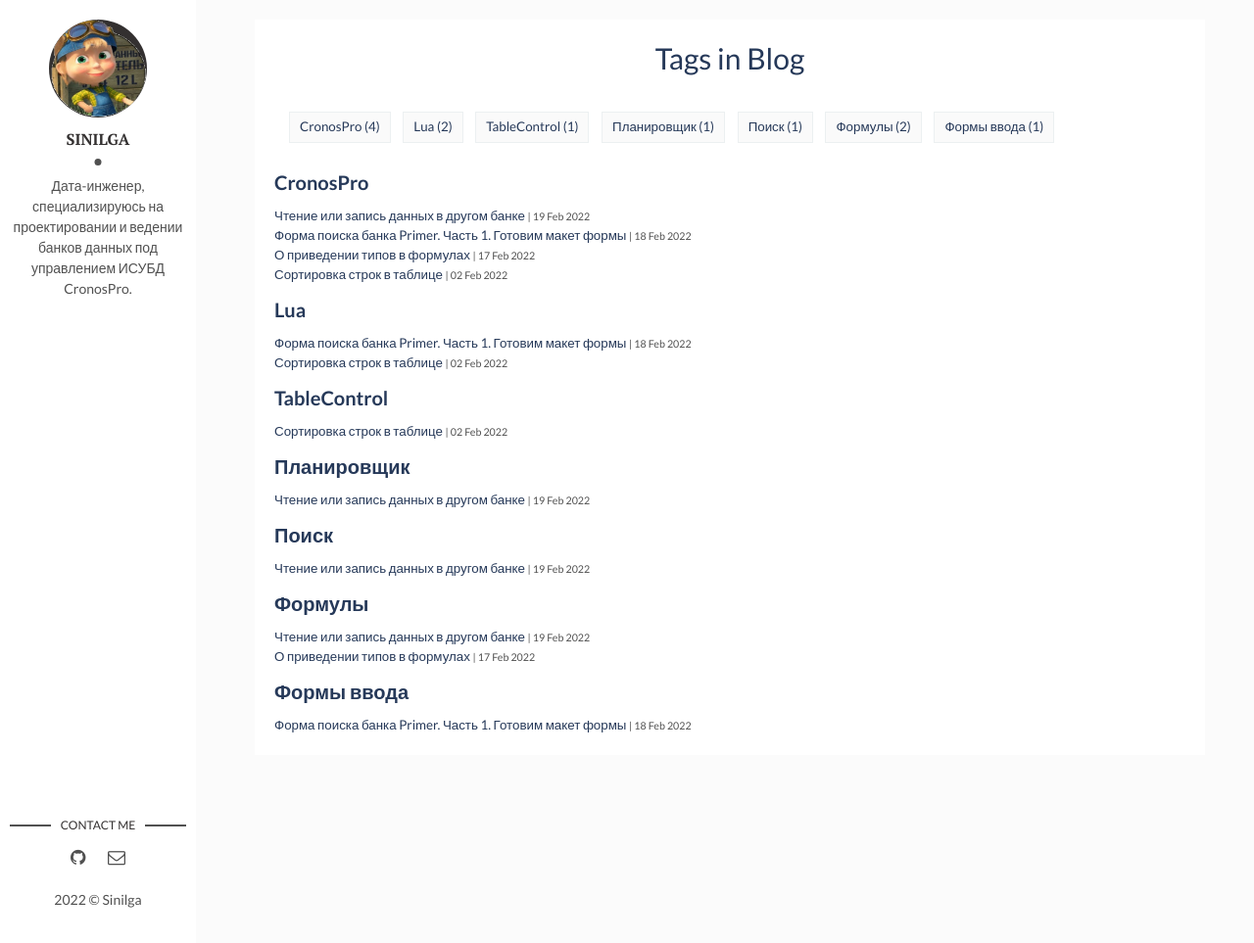
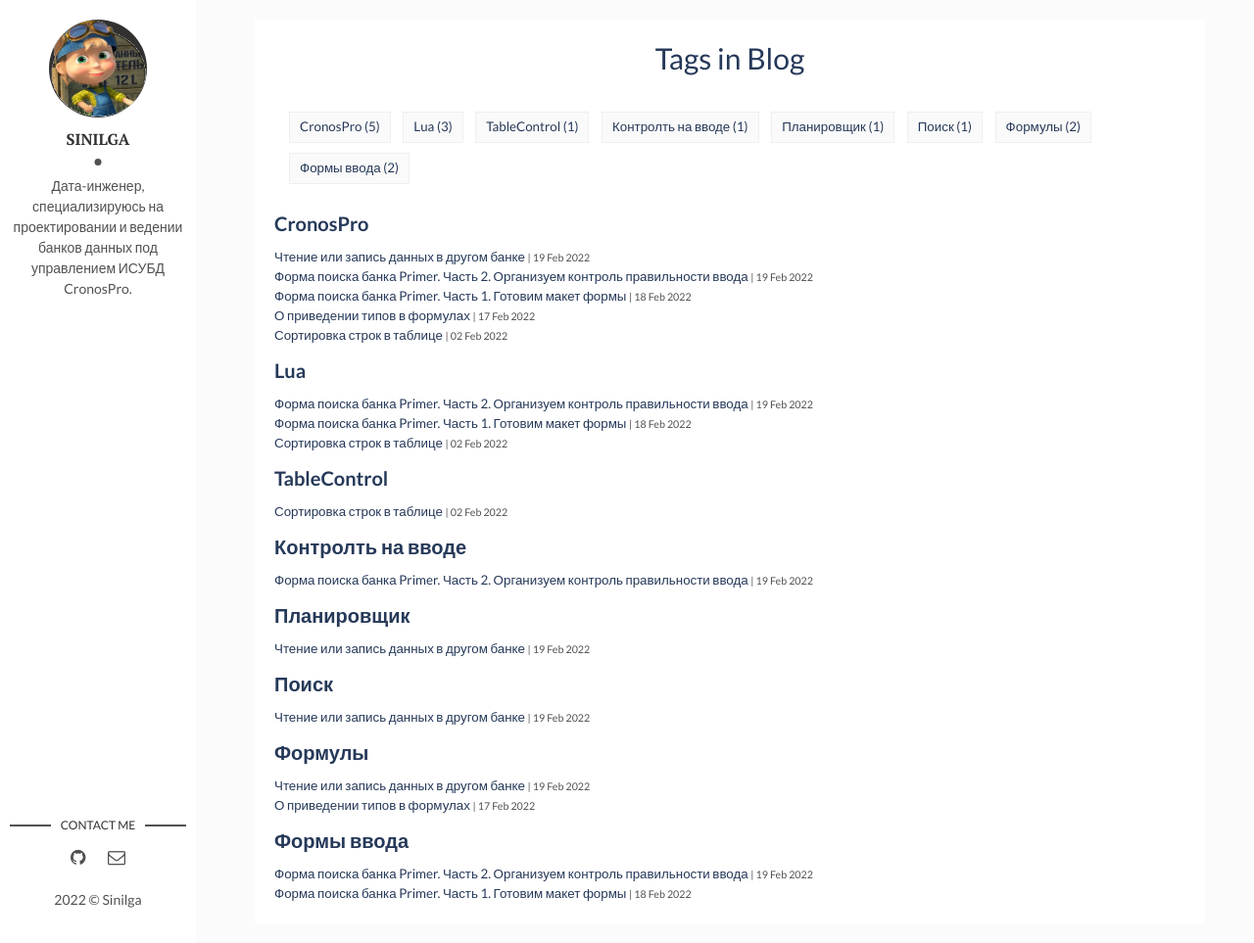
Before and after one commit to sinilga/cronospro, a Jekyll site: the page built from tags.html, in a window 1280 px wide and 963 px high. Shown: the whole window at 98% size. Built offline with Jekyll 4.4.1, drawn with Linux system fonts in a browser that asks for light colours.

Commit message:
Update 2022-02-19-findform_2.md

```diff
--- a/_posts/2022-02-19-findform_2.md
+++ b/_posts/2022-02-19-findform_2.md
@@ -2,7 +2,7 @@
 layout: post
 title:  "Форма поиска банка Primer. Часть 2. Организуем контроль правильности ввода"
 date:   2022-02-19
-categories: CroLua
+tags: [ CronosPro, Lua, Контролть на вводе, Формы ввода ]
 ---
 
 Продолжение серии статей, описывающих поцесс разработки управляющей формы в демо-банке Primer.
```
